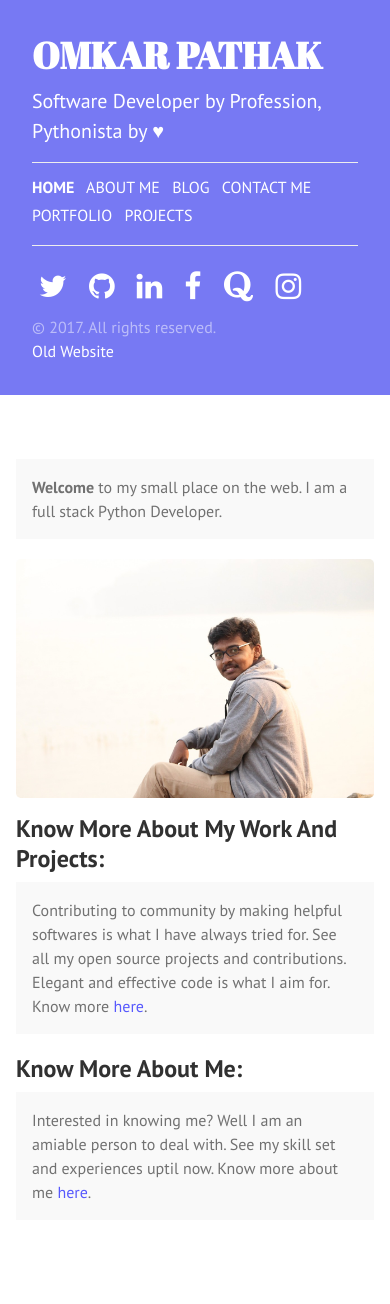
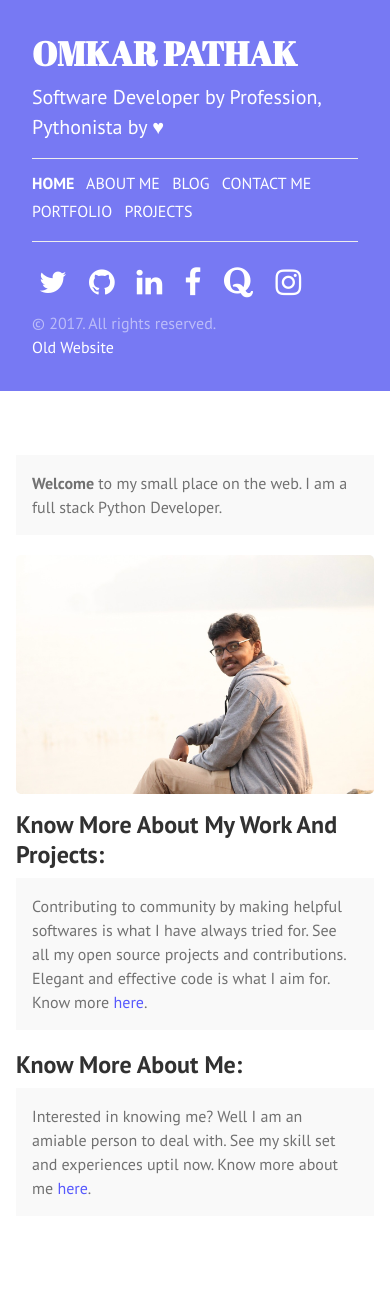
Before and after one commit to OmkarPathak/omkarpathak.github.io, a Jekyll site: the page built from index.html, in a window 390 px wide. Built offline with Jekyll 4.4.1, drawn with Linux system fonts in a browser that asks for light colours; the list of posts is cut into pages by our own code.

```diff
--- a/public/css/themes.css
+++ b/public/css/themes.css
@@ -74,6 +74,13 @@ hr{
   margin-top: 0;
   font-family: "Abril Fatface", serif;
   font-size: 2.3rem;
+}
+
+@media only screen and (max-width: 768px){
+  .sidebar-about h1{
+    color: white;
+    font-size: 2.1rem;
+  }
 }
 
 /* Sidebar nav */
```
Also changed, not shown: projects/Smart-Surveillance-System-Using-Raspberry-Pi/index.md (+1 -1 lines), projects/Term-Similarity-using-Machine-Learning/index.md (+1 -1 lines).
